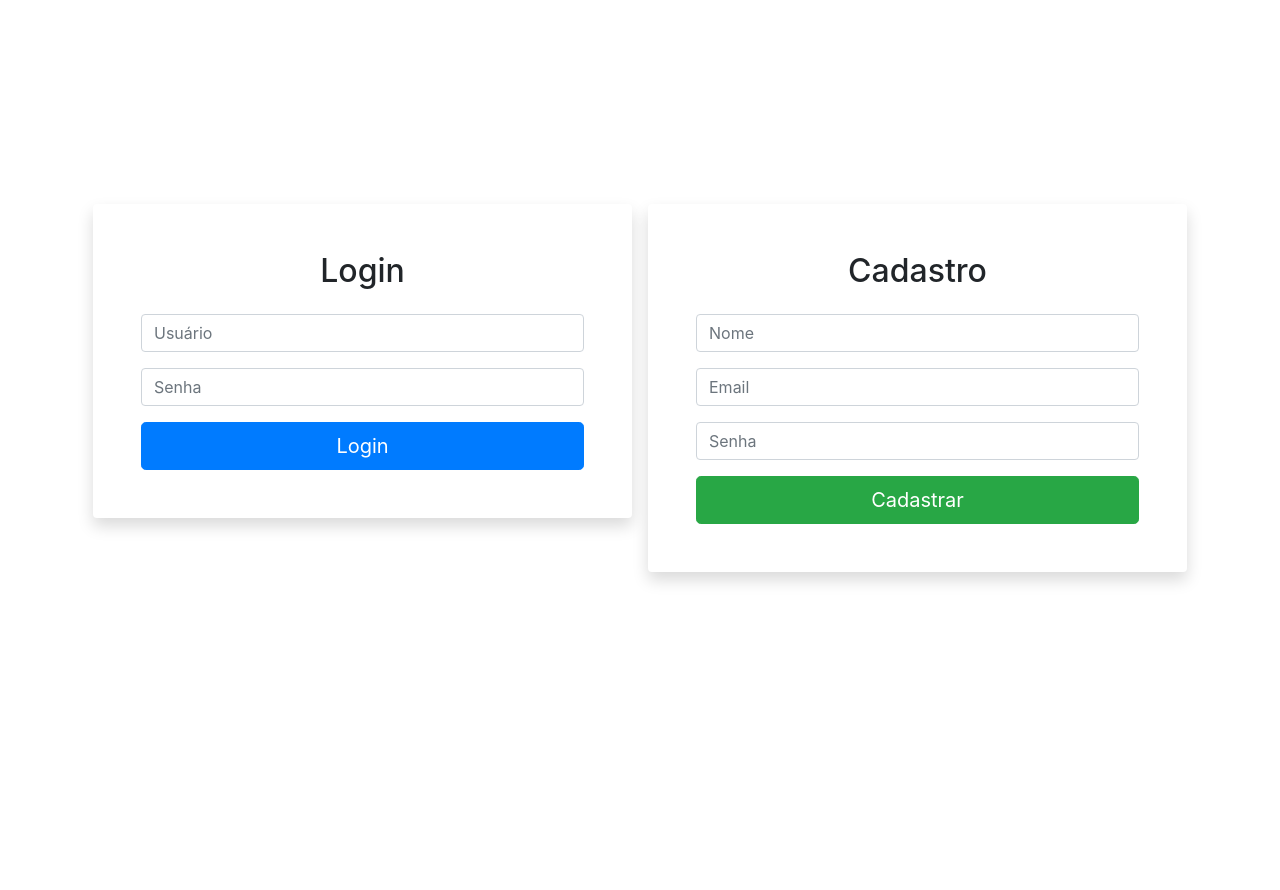
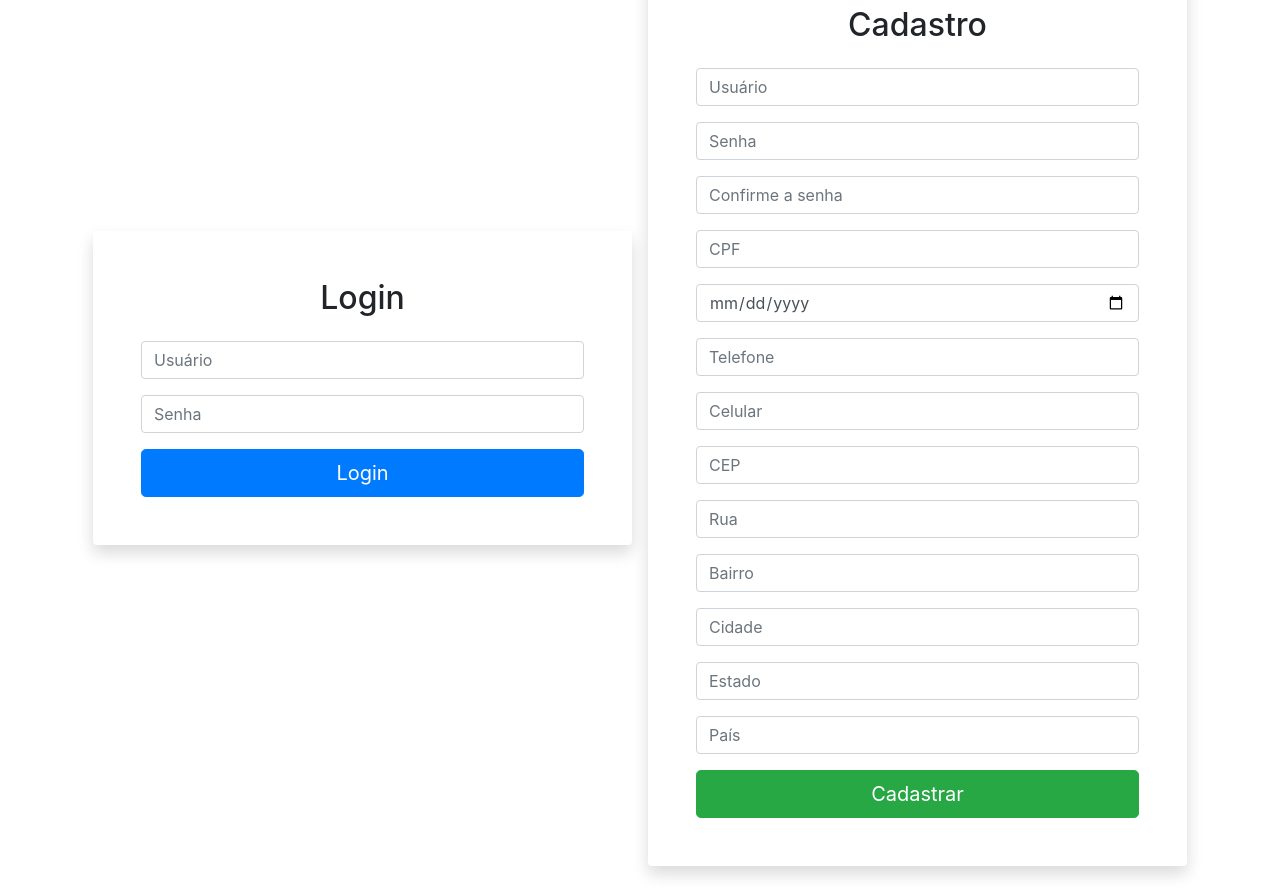
Before and after one commit to matheusilveiraw/provaagrosys, a plain HTML site: page index.html in a window 1280 px wide. Before the commit the page ends 800 px from the top, so only its background shows below. Drawn offline with nearby package versions, Linux system fonts and the light colour scheme.

Commit message:
layout finalizado de fato

```diff
--- a/index.html
+++ b/index.html
@@ -6,16 +6,17 @@
     <meta name="viewport" content="width=device-width, initial-scale=1.0">
     <title>Login</title>
 
-    <!-- Boostrap -->
+    <!-- Bootstrap -->
     <link href="https://stackpath.bootstrapcdn.com/bootstrap/4.5.2/css/bootstrap.min.css" rel="stylesheet">
 </head>
 
 <body>
     <div class="container vh-100 d-flex align-items-center">
         <div class="row w-100 mx-0">
+
             <!-- LOGIN -->
-            <div class="col-md-6 mb-4 px-2">
-                <div class="p-5 bg-white rounded shadow">
+            <div class="col-md-6 mb-4 px-2 d-flex align-items-center justify-content-center flex-column">
+                <div class="p-5 bg-white rounded shadow w-100">
                     <h2 class="text-center mb-4">Login</h2>
                     <input type="text" class="form-control mb-3" placeholder="Usuário">
                     <input type="password" class="form-control mb-3" placeholder="Senha">
@@ -26,12 +27,23 @@
             </div>
 
             <!-- CADASTRO -->
-            <div class="col-md-6 mb-4 px-2">
-                <div class="p-5 bg-white rounded shadow">
+            <div class="col-md-6 mt-5 mb-4 px-2">
+                <div class="p-5 bg-white rounded shadow w-100">
                     <h2 class="text-center mb-4">Cadastro</h2>
-                    <input type="text" class="form-control mb-3" placeholder="Nome">
-                    <input type="email" class="form-control mb-3" placeholder="Email">
+                    <input type="text" class="form-control mb-3" placeholder="Usuário">
                     <input type="password" class="form-control mb-3" placeholder="Senha">
+                    <input type="password" class="form-control mb-3" placeholder="Confirme a senha">
+                    <input type="number" class="form-control mb-3" name="cpf" id="cpf" placeholder="CPF">
+                    <input type="date" class="form-control mb-3" name="data_nascimento" id="data_nascimento" placeholder="Data de nascimento">
+                    <input type="number" class="form-control mb-3" name="telefone" id="telefone" placeholder="Telefone">
+                    <input type="number" class="form-control mb-3" name="celular" id="celular" placeholder="Celular">
+                    <input type="number" class="form-control mb-3" name="cep" id="cep" placeholder="CEP">
+                    <input type="text" class="form-control mb-3" name="rua" id="rua" placeholder="Rua">
+                    <input type="text" class="form-control mb-3" name="bairro" id="bairro" placeholder="Bairro">
+                    <input type="text" class="form-control mb-3" name="cidade" id="cidade" placeholder="Cidade">
+                    <input type="text" class="form-control mb-3" name="estado" id="estado" placeholder="Estado">
+                    <input type="text" class="form-control mb-3" name="pais" id="pais" placeholder="País">
+
                     <div class="text-center">
                         <button type="button" class="btn btn-success btn-lg w-100">Cadastrar</button>
                     </div>
@@ -41,6 +53,4 @@
     </div>
 </body>
 
-
-
 </html>
```
